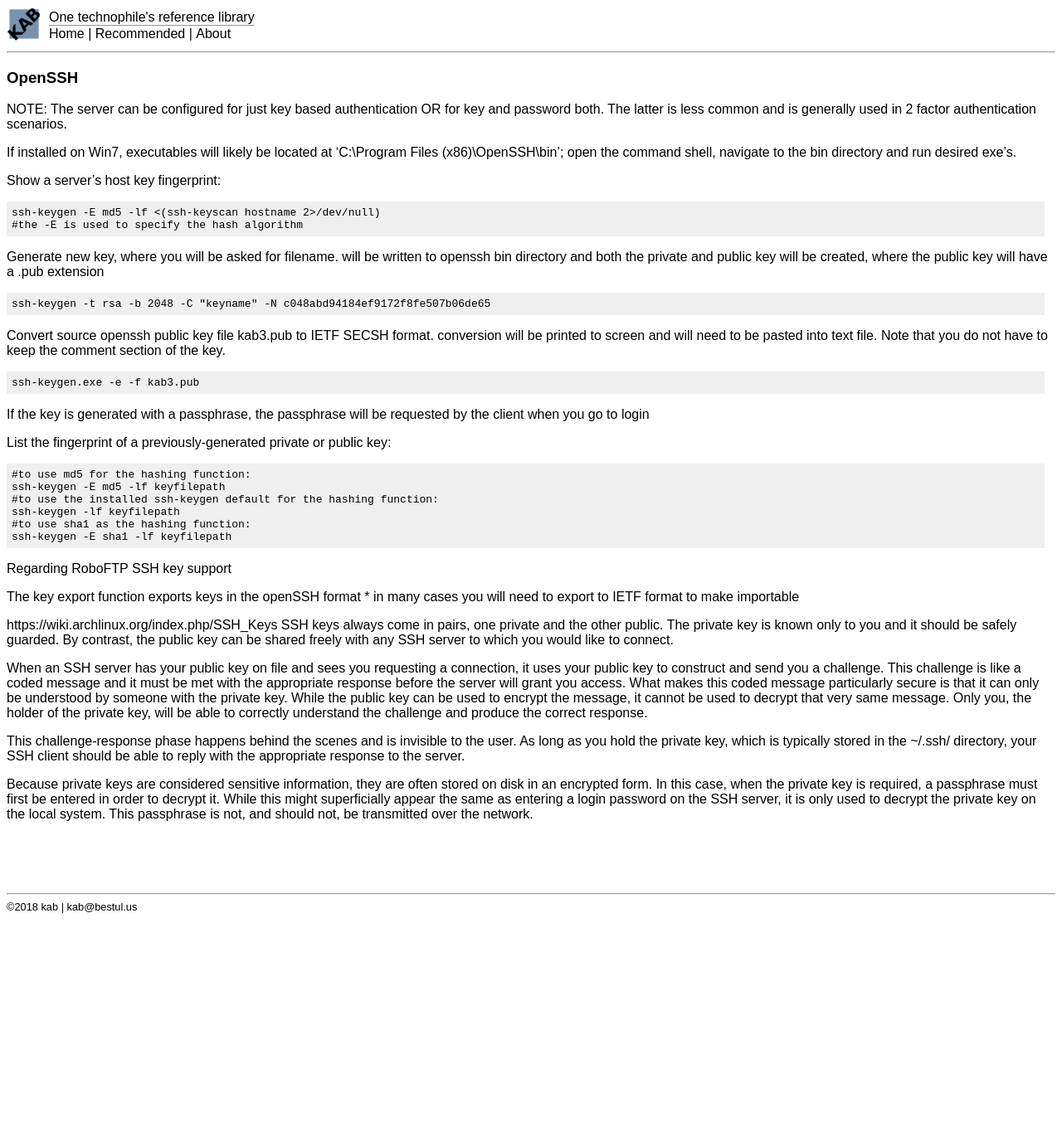
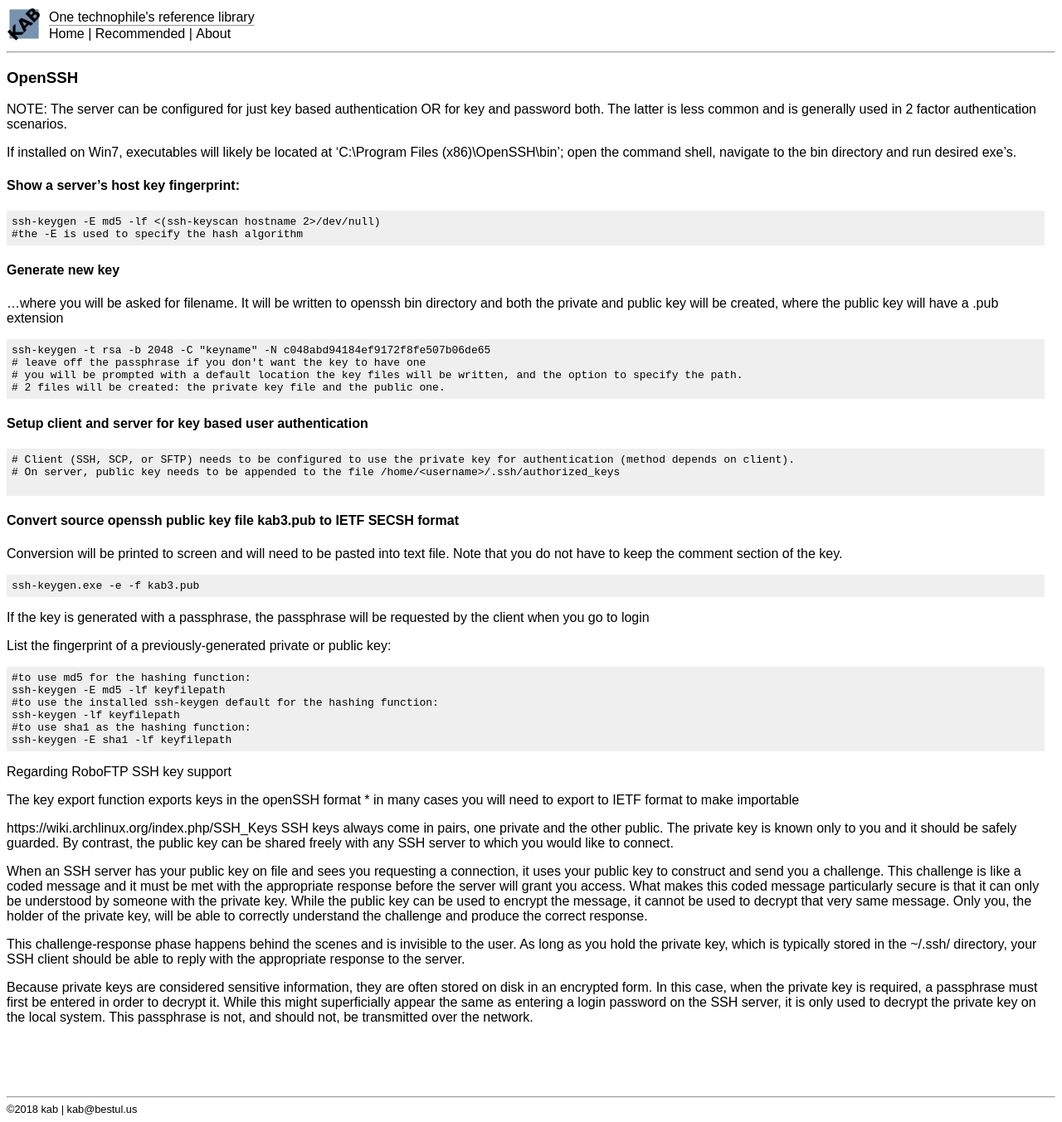
Before and after one commit to kabtech/kab, a Jekyll site: the page built from ccc/openssh.md, in a window 1280 px wide. Shown: the whole page at 83% size. Built offline with Jekyll 4.4.1, drawn with Linux system fonts in a browser that asks for light colours; before the commit the page ends 1109 px from its top, so only the background shows below that.

Commit message:
Update openssh.md

````diff
--- a/ccc/openssh.md
+++ b/ccc/openssh.md
@@ -10,17 +10,31 @@ NOTE: The server can be configured for just key based authentication OR for key
 
 If installed on Win7, executables will likely be located at 'C:\Program Files (x86)\OpenSSH\bin'; open the command shell, navigate to the bin directory and run desired exe's.
 
-Show a server's host key fingerprint:
+#### Show a server's host key fingerprint:
 ```
 ssh-keygen -E md5 -lf <(ssh-keyscan hostname 2>/dev/null)
 #the -E is used to specify the hash algorithm
 ```
 
-Generate new key, where you will be asked for filename. will be written to openssh bin directory and both the private and public key will be created, where the public key will have a .pub extension
+#### Generate new key
+
+...where you will be asked for filename. It will be written to openssh bin directory and both the private and public key will be created, where the public key will have a .pub extension
 ```
 ssh-keygen -t rsa -b 2048 -C "keyname" -N c048abd94184ef9172f8fe507b06de65
+# leave off the passphrase if you don't want the key to have one
+# you will be prompted with a default location the key files will be written, and the option to specify the path.
+# 2 files will be created: the private key file and the public one.
 ```
-Convert source openssh public key file kab3.pub to IETF SECSH format. conversion will be printed to screen and will need to be pasted into text file. Note that you do not have to keep the  comment section of the key.
+#### Setup client and server for key based user authentication
+```
+# Client (SSH, SCP, or SFTP) needs to be configured to use the private key for authentication (method depends on client).
+# On server, public key needs to be appended to the file /home/<username>/.ssh/authorized_keys
+
+```
+
+#### Convert source openssh public key file kab3.pub to IETF SECSH format
+
+Conversion will be printed to screen and will need to be pasted into text file. Note that you do not have to keep the  comment section of the key.
 
 ```
 ssh-keygen.exe -e -f kab3.pub
````
